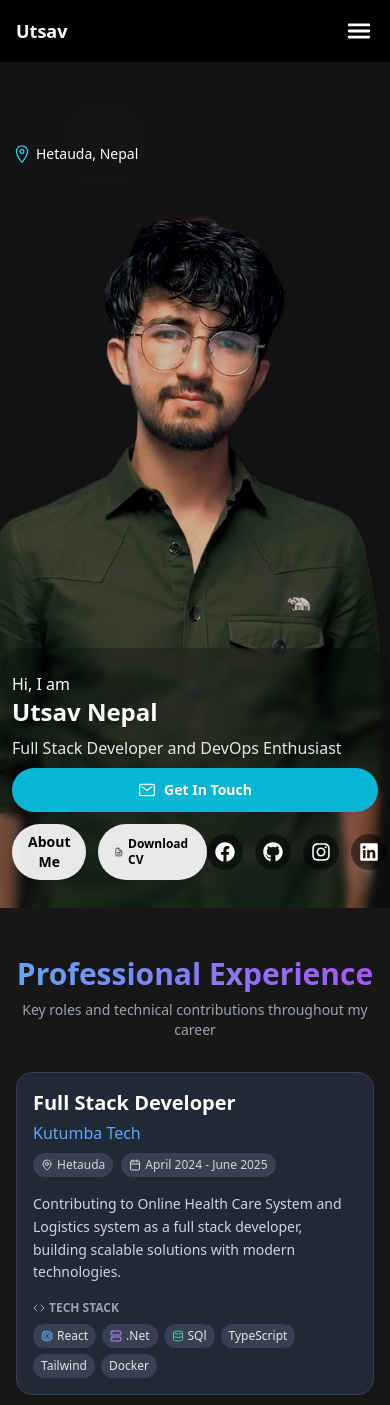
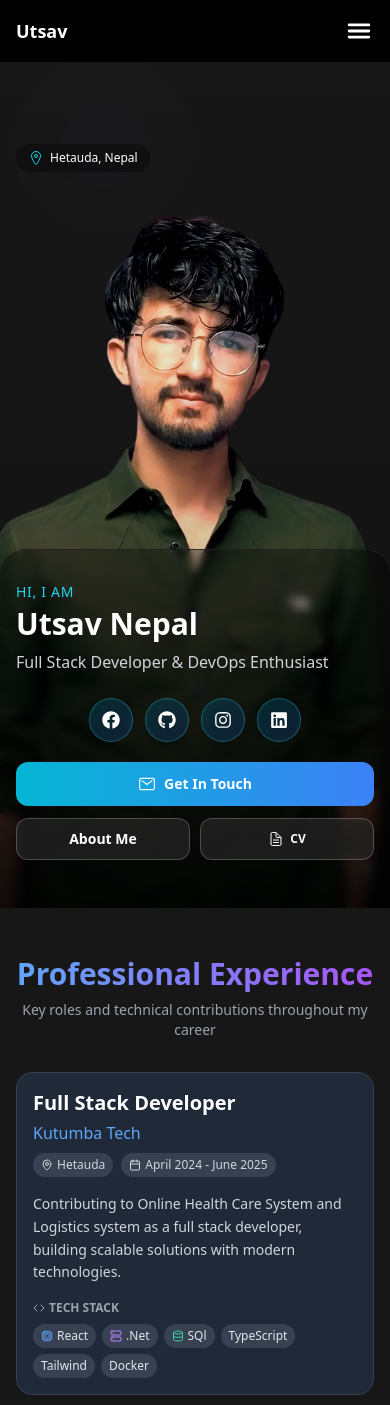
Before and after one commit to UtsavNepal/portfolio, a React (Vite) app: page / in a window 390 px wide. Shown: the top 1405 px of the page. Built offline with nearby package versions, Linux system fonts and the light colour scheme.

Commit message:
portfoliop

```diff
--- a/src/components/About/About.jsx
+++ b/src/components/About/About.jsx
@@ -34,39 +34,57 @@ const AboutMe = () => {
           backgroundImage: `url(${whoDesktop})`,
           backgroundSize: "cover",
           backgroundPosition: "center",
-          filter: "brightness(1.05) contrast(1.05)"
+          filter: "brightness(1.1) contrast(1.1) saturate(1.05)"
         }}
         aria-hidden="true"
       />
-      <div className="absolute inset-0 w-full h-full z-0 bg-black/20 md:hidden" aria-hidden="true" />
+      <div className="absolute inset-0 w-full h-full z-0 bg-gradient-to-b from-transparent via-black/10 to-black/40 md:hidden" aria-hidden="true" />
 
       {/* Mobile Content */}
       <div className="md:hidden relative w-full flex flex-col min-h-screen justify-end z-10">
-        <div className="flex items-center absolute left-3 top-20 bg-transparent">
-          <IoLocationOutline className="text-cyan-400 w-5 h-5 mr-1" />
-          <span className="text-white font-medium text-sm drop-shadow-lg">Hetauda, Nepal</span>
+        <div className="flex items-center absolute left-4 top-20 bg-black/30 backdrop-blur-md px-3 py-1.5 rounded-full z-20">
+          <IoLocationOutline className="text-cyan-400 w-4 h-4 mr-1.5" />
+          <span className="text-white font-medium text-xs drop-shadow-lg">Hetauda, Nepal</span>
         </div>
 
-        <div className="w-full px-3 pb-7 pt-6 mt-auto bg-black/20 backdrop-blur-sm rounded-t-3xl flex flex-col">
+        <div className="w-full px-4 pb-8 pt-8 mt-auto bg-gradient-to-t from-black/85 via-black/60 to-black/30 backdrop-blur-sm rounded-t-3xl flex flex-col border-t border-white/10">
           <div className="flex-1 min-w-0">
-            <h2 className="text-base text-white font-medium drop-shadow-lg">Hi, I am</h2>
-            <h1 className="text-2xl font-bold text-white mb-2 drop-shadow-lg">Utsav Nepal</h1>
-            <h3 className="text-base text-gray-200 mb-2 drop-shadow-lg">Full Stack Developer and DevOps Enthusiast</h3>
+            {/* Name Section */}
+            <div className="mb-6">
+              <h2 className="text-sm text-cyan-400 font-medium mb-1 uppercase tracking-wider">Hi, I am</h2>
+              <h1 className="text-3xl font-bold text-white mb-2 drop-shadow-lg">Utsav Nepal</h1>
+              <h3 className="text-base text-gray-300 mb-4 drop-shadow-lg">Full Stack Developer & DevOps Enthusiast</h3>
+            </div>
 
-            {/* Mobile Email Button */}
+            {/* Social Media Icons */}
+            <div className="flex justify-center gap-3 mb-5">
+              {SOCIALS.map((item, idx) => (
+                <a
+                  key={idx}
+                  href={item.href}
+                  target="_blank"
+                  rel="noopener noreferrer"
+                  className="text-white rounded-full p-3 text-lg bg-gradient-to-br from-cyan-500/20 to-blue-500/20 hover:from-cyan-500/30 hover:to-blue-500/30 border border-cyan-400/30 transition-all backdrop-blur-sm shadow-lg hover:scale-110"
+                >
+                  {item.icon}
+                </a>
+              ))}
+            </div>
+
+            {/* Action Buttons */}
+            <div className="space-y-3 mb-4">
               <button
                 onClick={handleGetInTouch}
-              className="flex items-center justify-center w-full mb-3 px-4 py-3 bg-cyan-500 text-white rounded-full font-semibold text-sm shadow-lg hover:bg-cyan-600 transition-all"
+                className="flex items-center justify-center w-full px-4 py-3 bg-gradient-to-r from-cyan-500 to-blue-500 text-white rounded-xl font-semibold text-sm shadow-xl hover:from-cyan-600 hover:to-blue-600 transition-all transform hover:scale-[1.02]"
               >
                 <IoMailOutline className="mr-2 text-lg" />
                 Get In Touch
               </button>
 
-            <div className="flex justify-between items-center">
-              <div className="flex space-x-3">
+              <div className="flex gap-2.5">
                 <button
                   onClick={() => setShowAbout(true)}
-                  className="px-4 py-2 text-sm font-semibold bg-white/90 text-black rounded-full shadow-lg hover:bg-gray-200 transition-all"
+                  className="flex-1 flex items-center justify-center px-4 py-2.5 text-sm font-semibold bg-white/10 backdrop-blur-sm text-white border border-white/20 rounded-xl hover:bg-white/20 transition-all"
                 >
                   About Me
                 </button>
@@ -74,24 +92,11 @@ const AboutMe = () => {
                   href={CV}
                   target="_blank"
                   rel="noopener noreferrer"
-                  className="flex items-center bg-white/90 text-black px-4 py-2 rounded-full font-semibold text-xs shadow-lg hover:bg-gray-200 transition-all"
+                  className="flex-1 flex items-center justify-center justify-center bg-white/10 backdrop-blur-sm text-white border border-white/20 px-4 py-2.5 rounded-xl font-semibold text-sm hover:bg-white/20 transition-all"
                 >
-                  <IoDocumentTextOutline className="mr-1" />
-                  Download CV
+                  <IoDocumentTextOutline className="mr-1.5 text-base" />
+                  <span className="text-xs sm:text-sm">CV</span>
                 </a>
-              </div>
-              <div className="flex gap-3">
-                {SOCIALS.map((item, idx) => (
-                  <a
-                    key={idx}
-                    href={item.href}
-                    target="_blank"
-                    rel="noopener noreferrer"
-                    className="text-white rounded-full p-2 text-xl bg-black/40 hover:bg-black/70 transition flex items-center justify-center backdrop-blur-sm"
-                  >
-                    {item.icon}
-                  </a>
-                ))}
               </div>
             </div>
           </div>
```
Also changed, not shown: 2 other files (tests, documents, lock files or other folders). Lines whose indentation alone changed are shown as unchanged.
